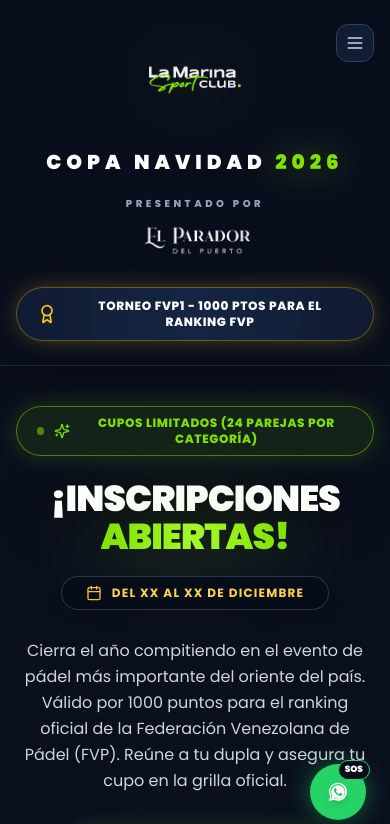
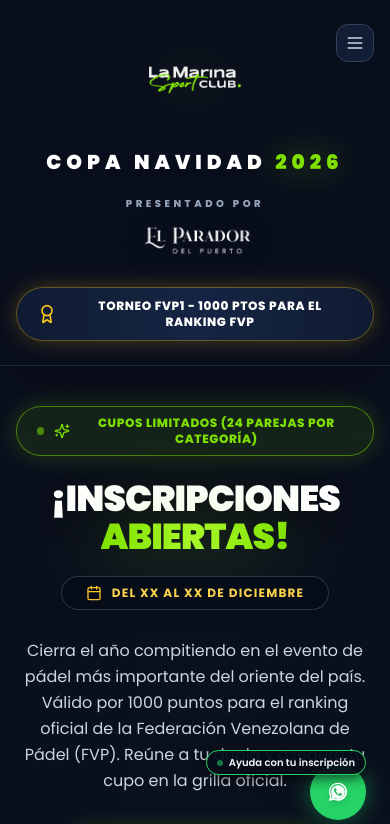
Before and after one commit to Henrymachodev/copa-navidad-lmsc, a React (Vite) app: page / in a window 390 px wide. Shown: the top 824 px of the page. Built offline with nearby package versions, Linux system fonts and the light colour scheme; no server answers; the database is empty.

Commit message:
Ajuste: texto "Ayuda con tu inscripción" en móvil y ocultar contraseña por defecto en login de admin

```diff
--- a/src/components/AdminDashboard.jsx
+++ b/src/components/AdminDashboard.jsx
@@ -2130,7 +2130,7 @@
                 <input
                   type="text"
                   required
-                  placeholder="Ej: clave123 o pin numérico"
+                  placeholder="Ingresa PIN o contraseña segura"
                   value={userModal.pin}
                   onChange={(e) => setUserModal({ ...userModal, pin: e.target.value })}
                   className="w-full px-3 py-2.5 rounded-xl bg-navy-900 text-white border border-slate-700 text-sm font-mono"
--- a/src/components/AdminLoginModal.jsx
+++ b/src/components/AdminLoginModal.jsx
@@ -76,7 +76,7 @@
               </div>
               <input
                 type="text"
-                placeholder="admin o tu usuario registrado"
+                placeholder="Ingresa tu usuario o correo"
                 value={identifier}
                 onChange={(e) => {
                   setIdentifier(e.target.value);
@@ -97,7 +97,7 @@
               </div>
               <input
                 type="password"
-                placeholder="Ingresa PIN (predeterminado: admin123)"
+                placeholder="Ingresa tu contraseña o PIN"
                 value={pin}
                 onChange={(e) => {
                   setPin(e.target.value);
@@ -120,7 +120,7 @@
         </form>
 
         <p className="text-[11px] text-slate-500 text-center mt-4">
-          PIN Maestro predeterminado: <code>admin123</code> (configurable en <code>.env</code> y en el panel de usuarios).
+          Acceso exclusivo y restringido para el comité organizador y administradores autorizados.
         </p>
 
       </div>
--- a/src/components/FloatingWhatsApp.jsx
+++ b/src/components/FloatingWhatsApp.jsx
@@ -54,8 +54,9 @@
         </svg>
 
         {/* Indicador de Ayuda para móviles */}
-        <span className="sm:hidden absolute -top-1 -right-1 px-1.5 py-0.5 rounded-full bg-navy-950 text-white text-[9px] font-black border border-[#25D366]">
-          SOS
+        <span className="sm:hidden absolute -top-3.5 right-0 whitespace-nowrap px-2.5 py-1 rounded-full bg-navy-950/95 text-slate-100 text-[10px] font-semibold border border-[#25D366] shadow-[0_4px_12px_rgba(0,0,0,0.6)] flex items-center gap-1.5">
+          <span className="w-1.5 h-1.5 rounded-full bg-[#25D366] animate-pulse"></span>
+          <span>Ayuda con tu inscripción</span>
         </span>
       </a>
     </div>
```
